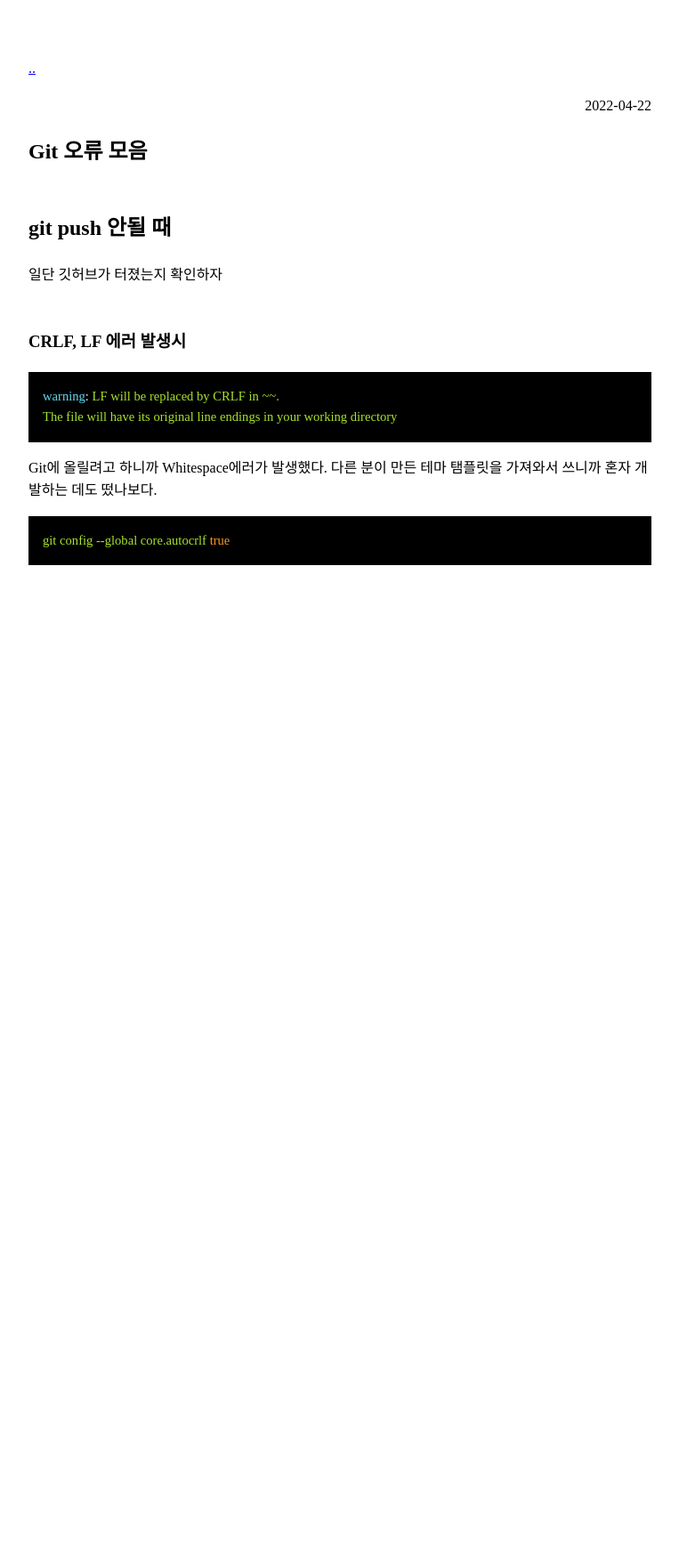
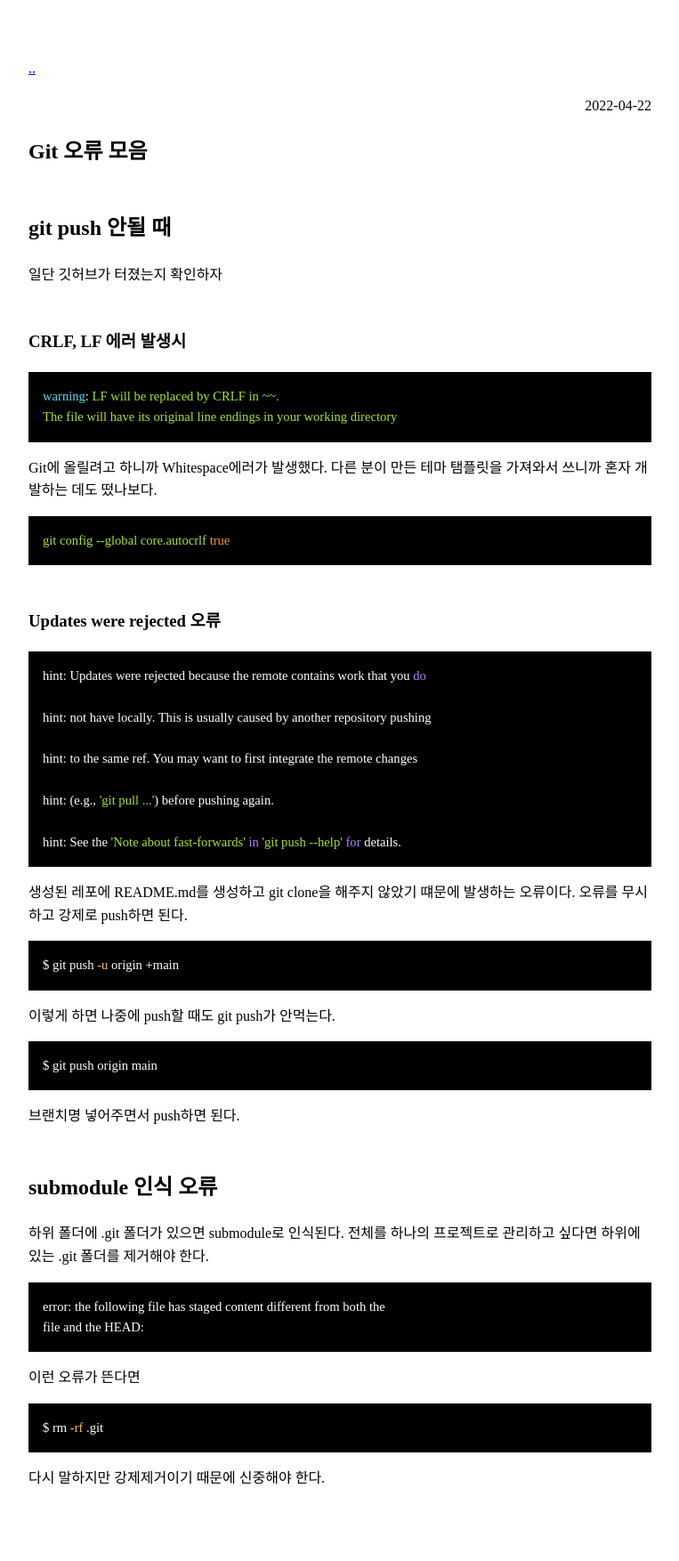
Before and after one commit to domicmeia/domicmeia.github.io, a Jekyll site: the page built from _posts/2022-04-22-Git 오류 모음.md, in a window 1280 px wide. Shown: the whole page at 89% size, without its empty margins (258-1021 px from the left). Built offline with Jekyll 4.4.1, drawn with Linux system fonts in a browser that asks for light colours; some web fonts are replaced; before the commit the page ends 900 px from its top, so only the background shows below that.

Commit message:
게시물 추가

````diff
--- a/_posts/2022-04-22-Git 오류 모음.md
+++ b/_posts/2022-04-22-Git 오류 모음.md
@@ -19,3 +19,47 @@ Git에 올릴려고 하니까 Whitespace에러가 발생했다. 다른 분이
 ```yaml
 git config --global core.autocrlf true
 ```
+
+### Updates were rejected 오류
+
+```shell
+hint: Updates were rejected because the remote contains work that you do
+
+hint: not have locally. This is usually caused by another repository pushing
+
+hint: to the same ref. You may want to first integrate the remote changes
+
+hint: (e.g., 'git pull ...') before pushing again.
+
+hint: See the 'Note about fast-forwards' in 'git push --help' for details.
+```
+
+생성된 레포에 README.md를 생성하고 git clone을 해주지 않았기 떄문에 발생하는 오류이다. 오류를 무시하고 강제로 push하면 된다.
+
+```shell
+$ git push -u origin +main
+```
+
+이렇게 하면 나중에 push할 때도 git push가 안먹는다.
+
+```shell
+$ git push origin main
+```
+
+브랜치명 넣어주면서 push하면 된다.
+
+## submodule 인식 오류
+
+하위 폴더에 .git 폴더가 있으면 submodule로 인식된다. 전체를 하나의 프로젝트로 관리하고 싶다면 하위에 있는 .git 폴더를 제거해야 한다.
+
+```shell
+error: the following file has staged content different from both the
+file and the HEAD:
+```
+
+이런 오류가 뜬다면
+
+```shell
+$ rm -rf .git
+```
+다시 말하지만 강제제거이기 때문에 신중해야 한다.
````
Also changed, not shown: _posts/2023-04-23-wsl 오류 정리.md (added, +52 -0 lines).
